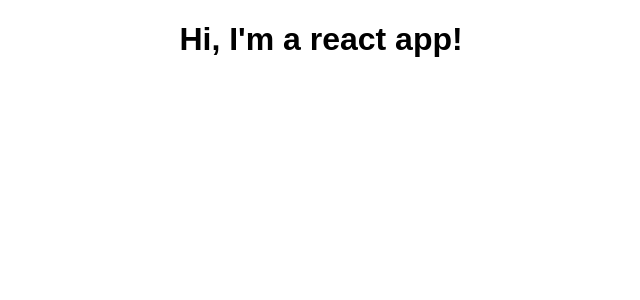
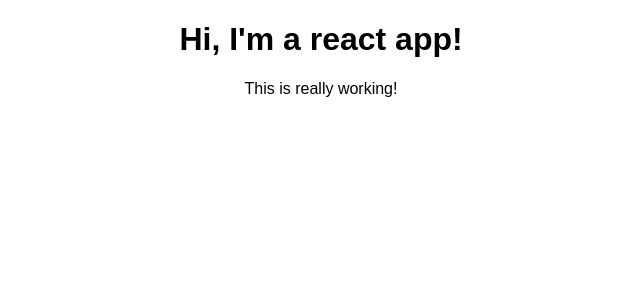
Before and after one commit to dustyfingers/react-complete-guide, a React (Create React App) app in the folder sec-3/react-complete-guide/: page / in a window 1280 px wide. Shown: the top 300 px of the page, without its empty margins (319-959 px from the left). Built offline with nearby package versions, Linux system fonts and the light colour scheme.

Commit message:
learne about returning jsx

```diff
--- a/sec-3/react-complete-guide/src/App.js
+++ b/sec-3/react-complete-guide/src/App.js
@@ -6,6 +6,7 @@ class App extends Component {
     return (
       <div className="App">
         <h1>Hi, I'm a react app!</h1>
+        <p>This is really working!</p>
       </div>
     );
   }
```
